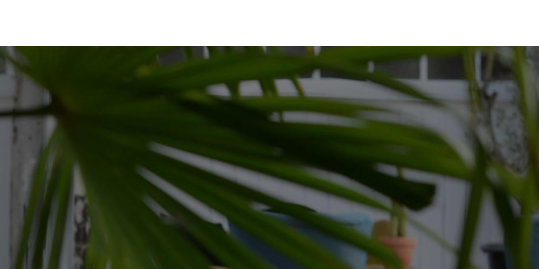
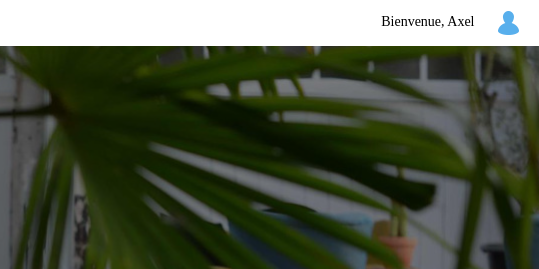
Before and after one commit to axelchalon/ao1, a website: page src/templates/index.html in a window 1280 px wide. Shown: the top 269 px of the page, 741-1280 px from the left. Drawn offline with nearby package versions, Linux system fonts and the light colour scheme; files that its build step writes are made by us from their sources; files whose address does not match are found by name.

Commit message:
add "Bienvenu axel" in header

```diff
--- a/src/scss/elements/_header.scss
+++ b/src/scss/elements/_header.scss
@@ -3,6 +3,22 @@ header.header{
   width: 100%; height: 46px;
   display: flex;
   align-items: center;
+  .right{
+    .login{
+      text-align: right;
+      margin-right: 20px;
+      font-family: OpenSans;
+      color:  #000000;
+      font-size: 14px;/* Approximation causée par une substitution de police */
+      font-weight: 400;
+      img{
+        width: 21px;
+        height: 24px;
+        vertical-align: middle;
+        margin-left: 20px;
+      }
+    }
+  }
   i{
     background-color: transparent;
   }
--- a/src/templates/partials/header.html
+++ b/src/templates/partials/header.html
@@ -45,7 +45,7 @@
   </div>
 
   <div class="right">
-    <div class="login"></div>
+    <div class="login">Bienvenue, Axel <img src="media/user.png" alt=""></div>
   </div>
 </header>
 
```
Also changed, not shown: dist/index.html, dist/media/user.png (added).
